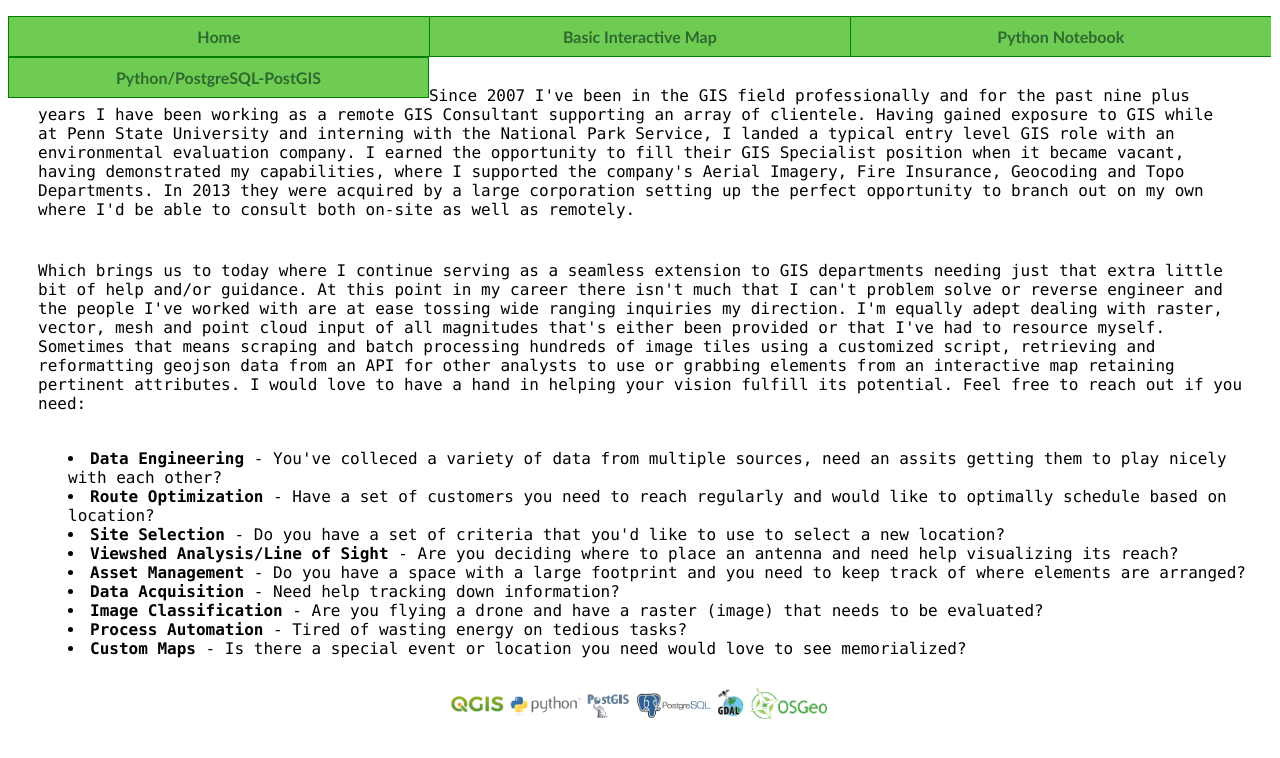
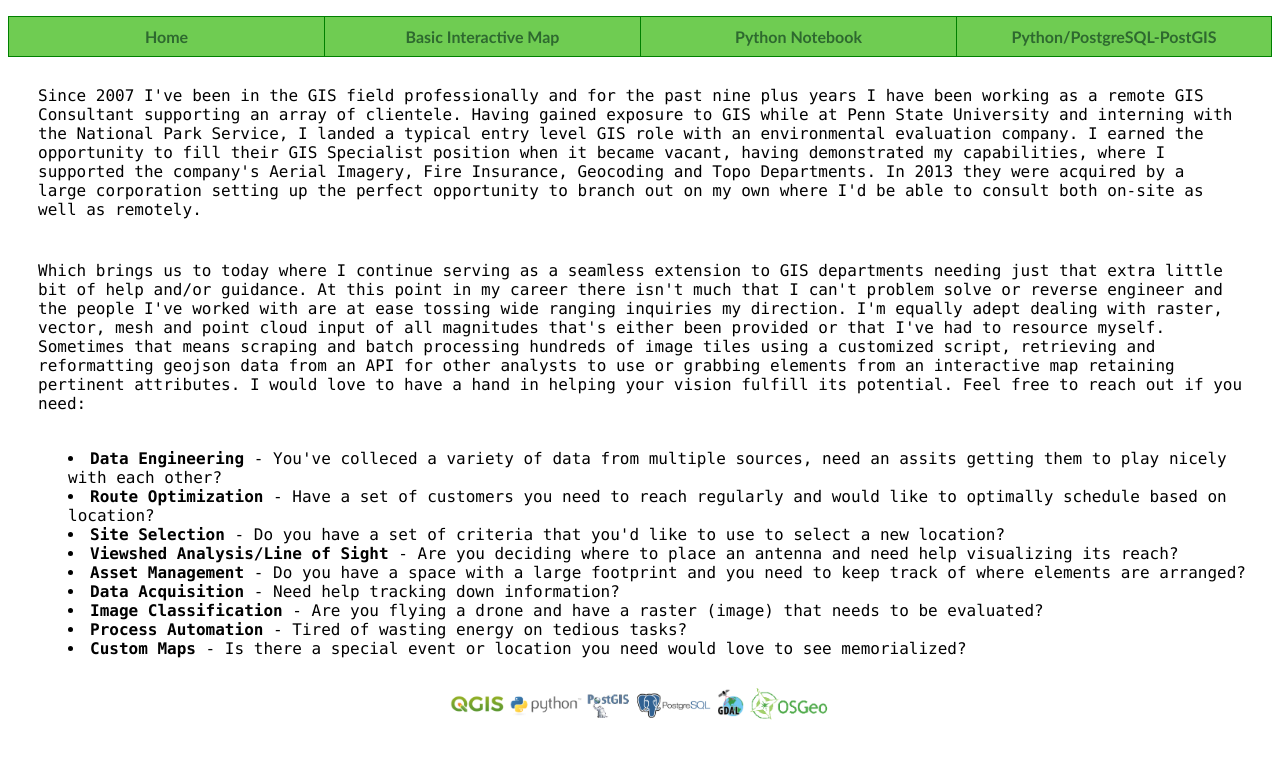
Before and after one commit to cullensmith/cullensmith.github.io, a plain HTML site: page about/index.html in a window 1280 px wide. Drawn offline with Linux system fonts and the light colour scheme.

Commit message:
worked on buttons, notebook ones still need attention

```diff
--- a/about/index.html
+++ b/about/index.html
@@ -12,11 +12,11 @@
   padding: 10px;
   text-align: center;
   text-decoration: none;
+  font-weight: bold;
   display: inline-block;
   font-size: 16px;
-  font-weight: bold;
   cursor: pointer;
-  width: 33.3%;
+  width: 25%;
   float: left; /* Float the buttons side by side */
 }
 
```
Also changed, not shown: map_ex/index.html (+2 -3 lines), script_ex/index.html (+2 -2 lines).
